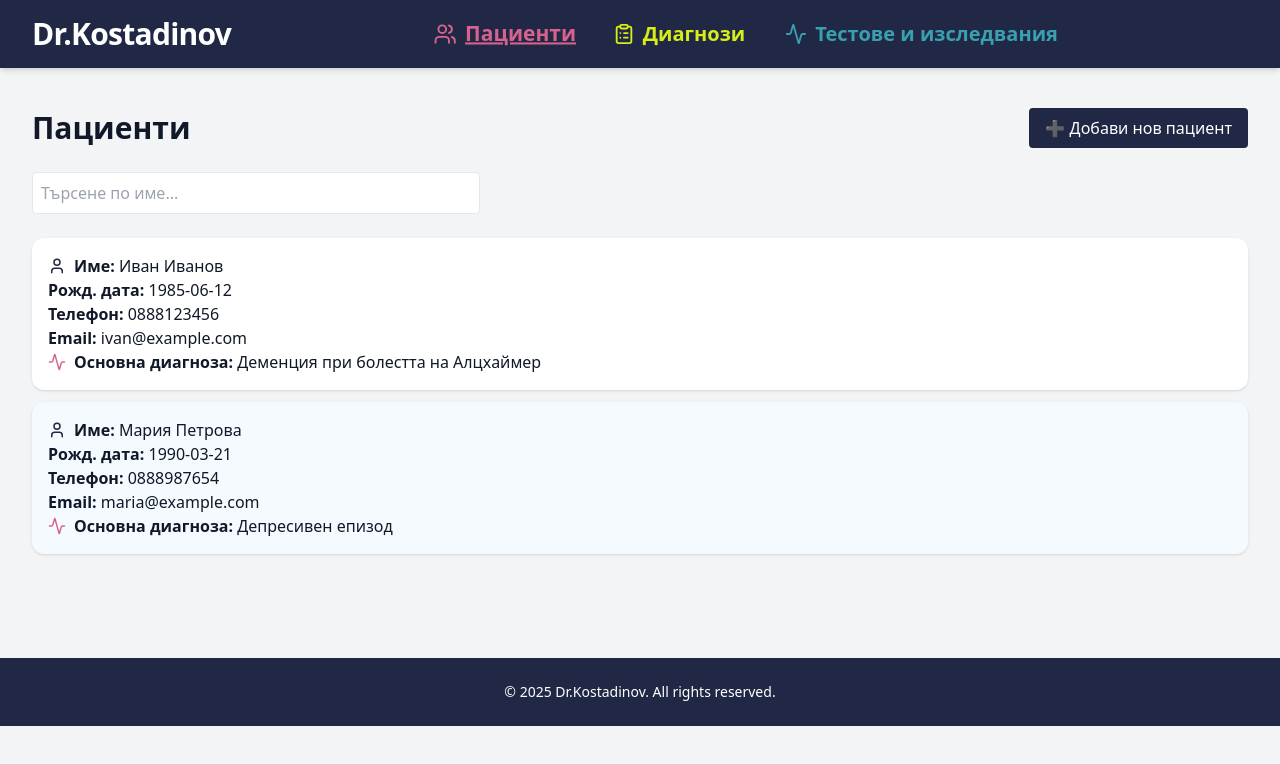
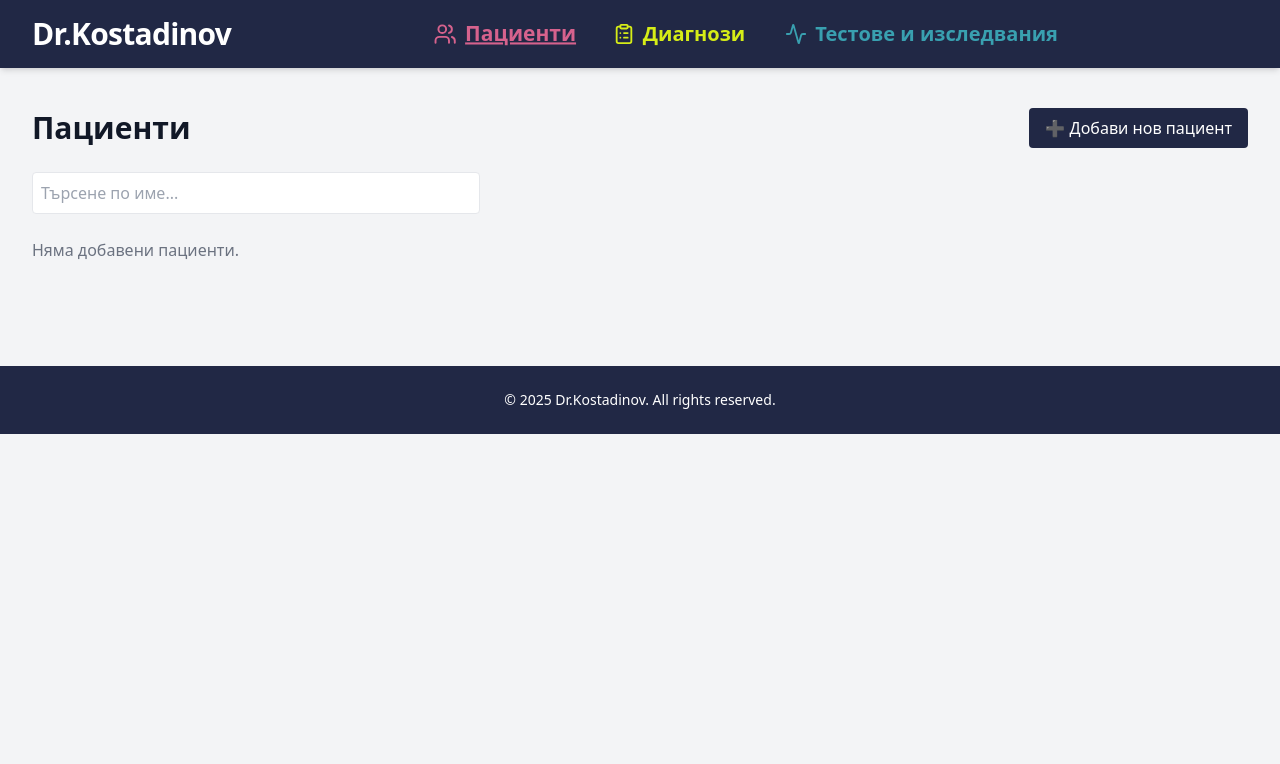
Before and after one commit to 230631040-maker/drkostadinov, a Next.js app: page /patients in a window 1280 px wide. Shown: the top 764 px of the page. Built offline with nearby package versions, Linux system fonts and the light colour scheme.

Commit message:
Update page.js

```diff
--- a/app/patients/page.js
+++ b/app/patients/page.js
@@ -4,24 +4,8 @@ import Link from "next/link";
 import { User, Activity } from "lucide-react"; // иконки
 
 export default function Patients() {
-  const [patients, setPatients] = useState([
-    {
-      id: 1,
-      name: "Иван Иванов",
-      birth: "1985-06-12",
-      phone: "0888123456",
-      email: "ivan@example.com",
-      diagnosis: "Деменция при болестта на Алцхаймер",
-    },
-    {
-      id: 2,
-      name: "Мария Петрова",
-      birth: "1990-03-21",
-      phone: "0888987654",
-      email: "maria@example.com",
-      diagnosis: "Депресивен епизод",
-    },
-  ]);
+  // ❌ премахнати фиксираните пациенти
+  const [patients, setPatients] = useState([]);
 
   const [search, setSearch] = useState("");
 
@@ -51,7 +35,10 @@ export default function Patients() {
       />
 
       <div className="grid gap-3">
-        {filtered.map((p, index) => (
+        {filtered.length === 0 ? (
+          <p className="text-gray-500">Няма добавени пациенти.</p>
+        ) : (
+          filtered.map((p, index) => (
             <Link
               href={`/patients/${p.id}`}
               key={p.id}
@@ -80,7 +67,8 @@ export default function Patients() {
                 </span>
               </p>
             </Link>
-        ))}
+          ))
+        )}
       </div>
     </section>
   );
```
Lines whose indentation alone changed are shown as unchanged.
